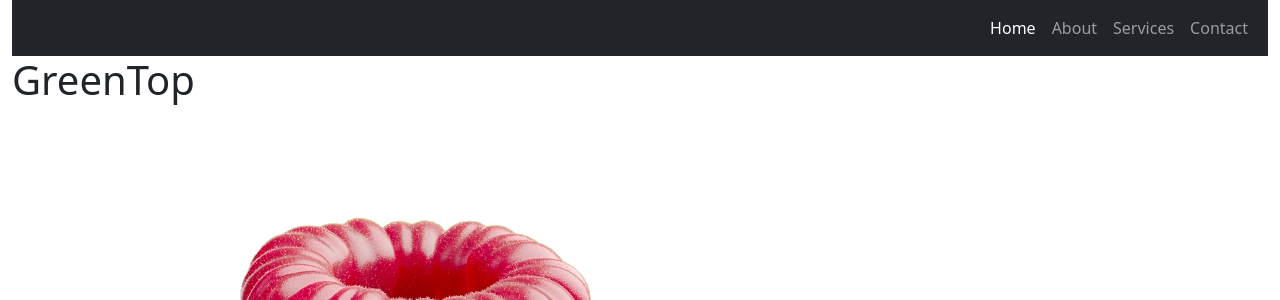
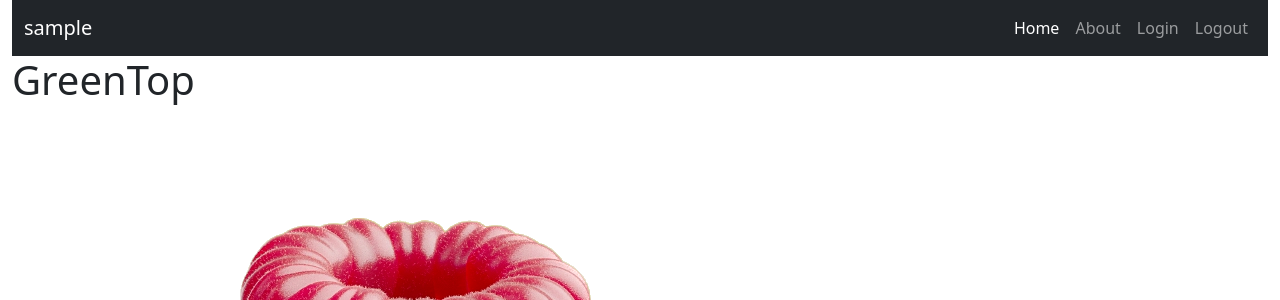
Before and after one commit to LazarevicV/phpGreenTop, a PHP site: page /index.php in a window 1280 px wide. Shown: the top 300 px of the page. Run offline with PHP 8.4, Linux system fonts and the light colour scheme; the visitor is signed in with stand-in values (Sample User, id 1).

Commit message:
linking changed

```diff
--- a/modules/mainnav.php
+++ b/modules/mainnav.php
@@ -5,8 +5,12 @@
 ?>
     <nav class="navbar navbar-expand-lg navbar-dark bg-dark">
       <div class="container-fluid">
-    <a class="navbar-brand" href="#">
-      <!-- <img src="./images/logo.png" alt="Your Brand Name" height="100px" width="200px" class="image-thumbnail"> -->
+        <a class="navbar-brand" href="profil.php?username=<?=$_SESSION['username']?>">
+            <?php
+                if ($_SESSION['username']) {
+                    echo $_SESSION['username'];
+                }
+            ?>
         </a>
         <button class="navbar-toggler" type="button" data-bs-toggle="collapse" data-bs-target="#navbarNav" aria-controls="navbarNav" aria-expanded="false" aria-label="Toggle navigation">
           <i class="fas fa-bars"></i>
@@ -20,10 +24,10 @@
               <a class="nav-link" href="nova_stranica.php">About</a>
             </li>
             <li class="nav-item">
-          <a class="nav-link" href="#">Services</a>
+              <a class="nav-link" href="loginPage.php">Login</a>
             </li>
             <li class="nav-item">
-          <a class="nav-link" href="#">Contact</a>
+              <a class="nav-link" href="logoutPage.php">Logout</a>
             </li>
           </ul>
         </div>
```
Lines whose indentation alone changed are shown as unchanged.
